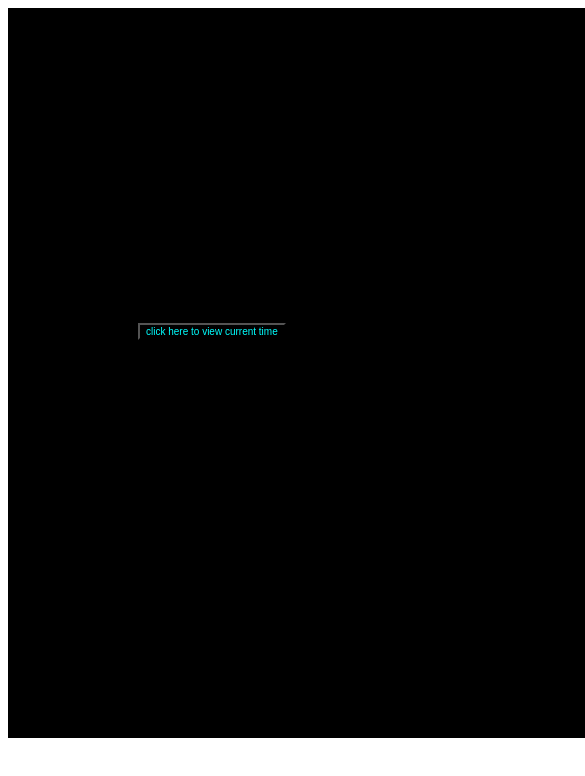
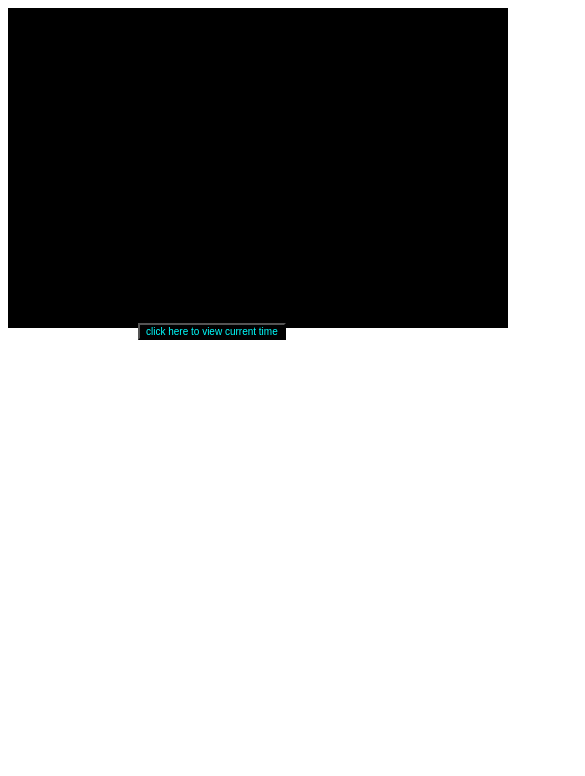
Before and after one commit to Prabhat-6789/digital-watch, a plain HTML site: page index.html in a window 390 px wide. Shown: the top 776 px of the page, 585 px wide, since content can reach past the window. Drawn offline with Linux system fonts and the light colour scheme.

Commit message:
Update digital.css

```diff
--- a/digital.css
+++ b/digital.css
@@ -44,6 +44,7 @@
     #kamal
     {
         width: 848px;
+        height:auto;
     }
 
     #time
@@ -79,4 +80,9 @@
     {
         padding-left:150px;
     }
+    #kamal
+    {
+        height:auto;
+        width:500px;
+    }
 }
```
